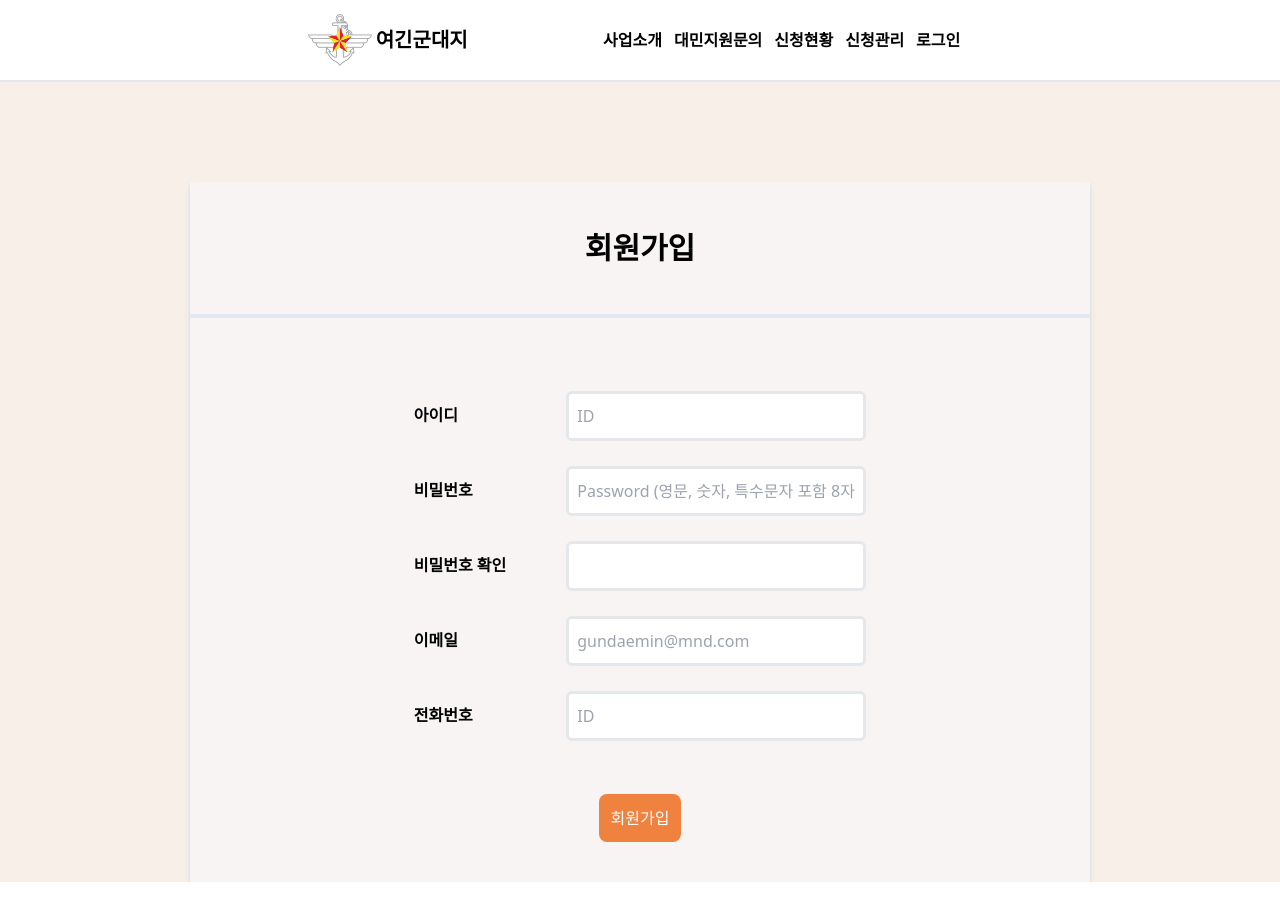
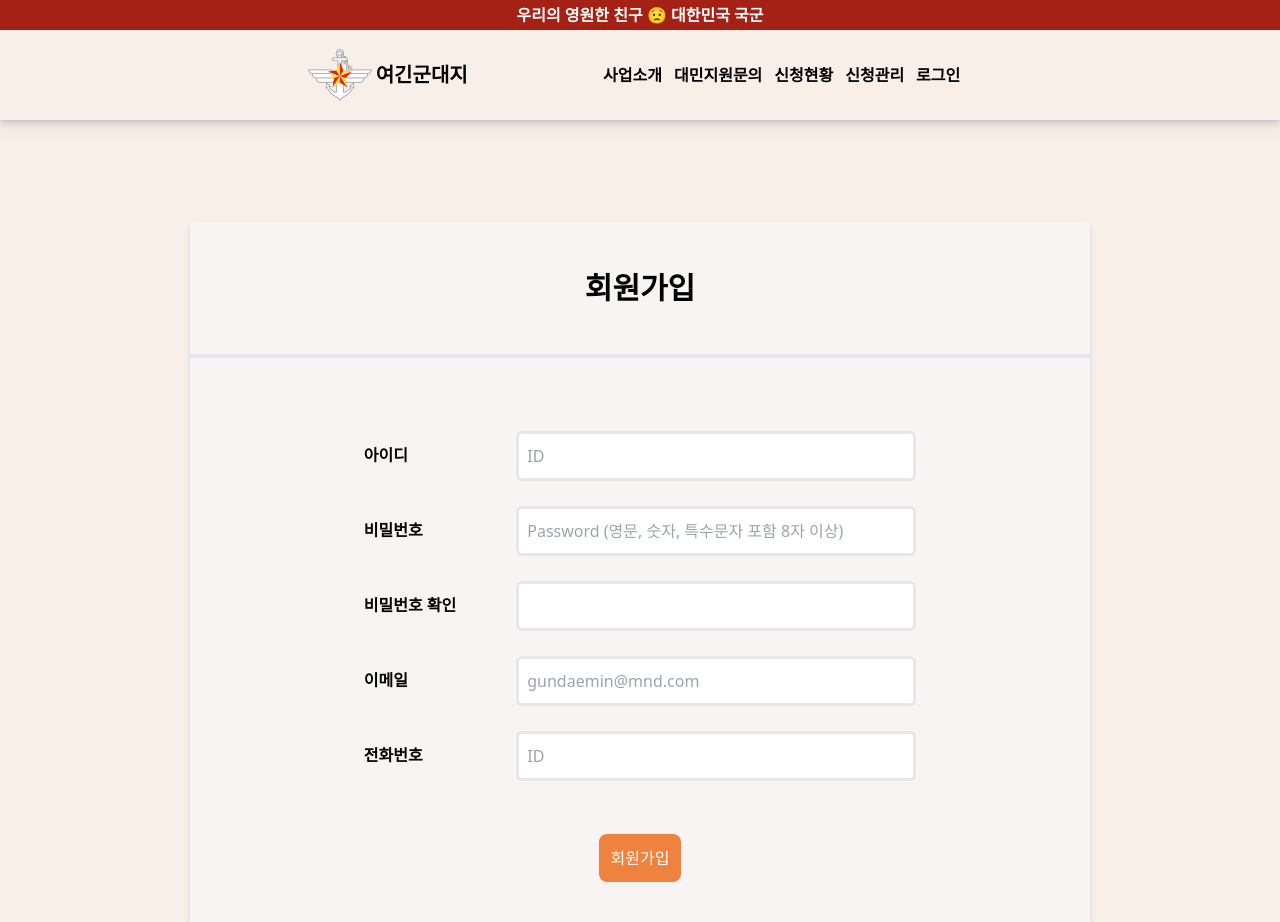
Before and after one commit to osamhack2022/WEB_WeAreInTheArmy_ArmyWorkNavy, a React (Vite) app in the folder WEB_FE/React_WeAreInTheArmy/: page /absproxy/5173/signup in a window 1280 px wide. Before the commit the page ends 882 px from the top, so only its background shows below. Built offline with nearby package versions, Linux system fonts and the light colour scheme.

Commit message:
fix input width

```diff
--- a/WEB_FE/React_WeAreInTheArmy/src/components/Templates/Header/HeaderTemplate.tsx
+++ b/WEB_FE/React_WeAreInTheArmy/src/components/Templates/Header/HeaderTemplate.tsx
@@ -1,5 +1,6 @@
 import { useNavigate } from 'react-router-dom';
 import FlexContainer from '../../UI/FlexContantainer';
+import Text from '../../UI/Text';
 import HeaderLogo from './atom/HeaderLogo';
 import HeaderMenu from './molecule/HeaderMenu';
 
@@ -10,8 +11,17 @@ export default function HeaderTemplate() {
   };
   return (
     <div className="border-b-2 box-border">
-      <header className="w-screen h-[80px]">
-        <FlexContainer className="justify-center h-full">
+      <header className="w-screen h-[120px]">
+        <FlexContainer className="h-1/4 justify-center items-center bg-secondary text-white">
+          <Text size="text-base" className="font-bold">
+            우리의 영원한 친구{' '}
+            <span role="img" aria-label="writing hand">
+              😟
+            </span>{' '}
+            대한민국 국군
+          </Text>
+        </FlexContainer>
+        <FlexContainer className="justify-center h-3/4 bg-main drop-shadow-lg">
           <FlexContainer className="items-center min-w-[800px] justify-around">
             <div onClick={onClickNavi} className="cursor-pointer">
               <HeaderLogo />
--- a/WEB_FE/React_WeAreInTheArmy/src/components/Templates/Header/atom/HeaderLogo.tsx
+++ b/WEB_FE/React_WeAreInTheArmy/src/components/Templates/Header/atom/HeaderLogo.tsx
@@ -1,10 +1,11 @@
 import FlexContainer from '../../../UI/FlexContantainer';
+import img from '../../../../../public/assets/imgs/logo.jpg';
 
 export default function HeaderLogo() {
   return (
     <FlexContainer className="items-center">
       <img
-        src="../../../../../imgs/logo.jpg"
+        src="../../../../../public/assets/imgs/logo.jpg"
         className="object-contain w-16 h-16 mr-1"
       />
       <div className="font-bold text-xl">여긴군대지</div>
--- a/WEB_FE/React_WeAreInTheArmy/src/components/Templates/Signup/SignupTemplate.tsx
+++ b/WEB_FE/React_WeAreInTheArmy/src/components/Templates/Signup/SignupTemplate.tsx
@@ -66,7 +66,7 @@ export default function SignupTemplate() {
                 }
                 type="text"
                 placeholder="ID"
-                className="w-[300px] h-[50px] "
+                className="w-[400px] h-[50px] "
               />
               <Input
                 value={id}
@@ -75,7 +75,7 @@ export default function SignupTemplate() {
                 }
                 type="text"
                 placeholder="Password (영문, 숫자, 특수문자 포함 8자 이상)"
-                className="w-[300px] h-[50px] "
+                className="w-[400px] h-[50px] "
               />
               <Input
                 value={id}
@@ -83,7 +83,7 @@ export default function SignupTemplate() {
                   handleChangeId(event.target.value)
                 }
                 type="text"
-                className="w-[300px] h-[50px] "
+                className="w-[400px] h-[50px] "
               />
               <Input
                 value={id}
@@ -92,7 +92,7 @@ export default function SignupTemplate() {
                 }
                 type="text"
                 placeholder="gundaemin@mnd.com"
-                className="w-[300px] h-[50px] "
+                className="w-[400px] h-[50px] "
               />
               <Input
                 value={id}
@@ -101,7 +101,7 @@ export default function SignupTemplate() {
                 }
                 type="text"
                 placeholder="ID"
-                className="w-[300px] h-[50px] "
+                className="w-[400px] h-[50px] "
               />
             </FlexContainer>
           </FlexContainer>
--- a/WEB_FE/React_WeAreInTheArmy/src/index.css
+++ b/WEB_FE/React_WeAreInTheArmy/src/index.css
@@ -1,8 +1,9 @@
 @import url('https://fonts.googleapis.com/css2?family=Noto+Sans+KR:wght@100;300;400;500;700;900&display=swap');
-@font-face {
+
+/* @font-face {
   font-family: 'BMEULJIRO';
   src: url('../public/assets/font/BMEULJIRO.otf');
-}
+} */
 
 @tailwind base;
 @tailwind components;
--- a/WEB_FE/React_WeAreInTheArmy/tailwind.config.cjs
+++ b/WEB_FE/React_WeAreInTheArmy/tailwind.config.cjs
@@ -8,7 +8,8 @@ module.exports = {
         "secondary": "#A42116",
         "paper": "#F7F4F3",
         "introduce": "#E3CDC5h",
-        "btn": "#F0823F"
+        "btn": "#F0823F",
+
       },
       fontFamily: {
         Euljiro: ["BMEULJIRO"],
@@ -16,6 +17,19 @@ module.exports = {
       },
       lineHeight: {
         '12': '3rem',
+      },
+      fontWeight: {
+        "hairline": 100,
+        'extra-light': 100,
+        "thin": 200,
+        "light": 300,
+        "normal": 400,
+        "medium": 500,
+        "semibold": 600,
+        "bold": 700,
+        "extrabold": 800,
+        'extra-bold': 800,
+        "black": 900,
       }
     },
   },
```
Also changed, not shown: WEB_FE/React_WeAreInTheArmy/public/assets/imgs/logo.jpg (added).
